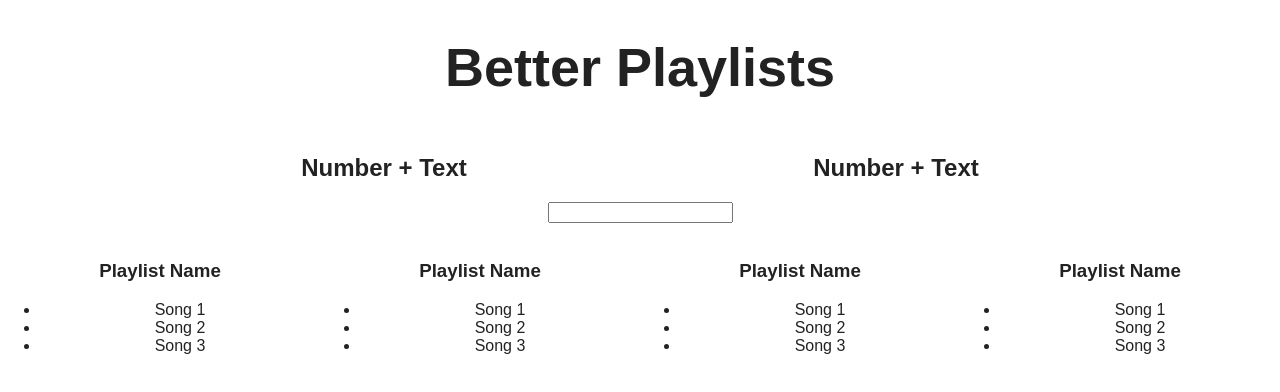
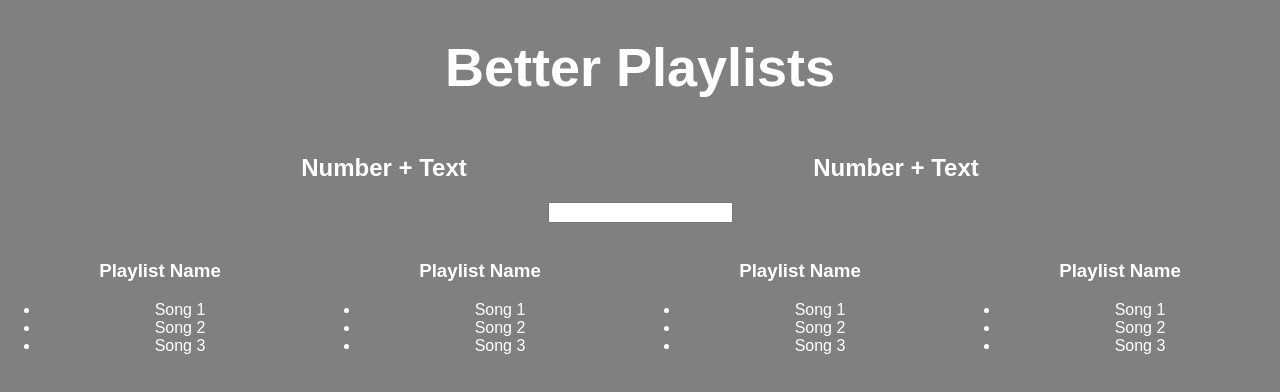
Before and after one commit to KhokharAli/better-playlists, a React (Create React App) app: page / in a window 1280 px wide. Shown: the top 392 px of the page. Built offline with nearby package versions, Linux system fonts and the light colour scheme.

Commit message:
Changed background colour
Grey on white now

```diff
--- a/src/App.css
+++ b/src/App.css
@@ -1,3 +1,6 @@
+html, body {
+  background-color: gray;
+}
 .App {
   text-align: center;
 }
@@ -30,8 +33,3 @@
   from { transform: rotate(0deg); }
   to { transform: rotate(360deg); }
 }
-
-h1 {
-  font-size: 54px;
-  color: #222;
-}
--- a/src/App.js
+++ b/src/App.js
@@ -2,7 +2,7 @@ import React, { Component } from 'react';
 import './App.css';
 
 let defaultStyle = {
-  color: '#222'
+  color: '#fff'
 };
 
 class Aggregate extends Component {
```
